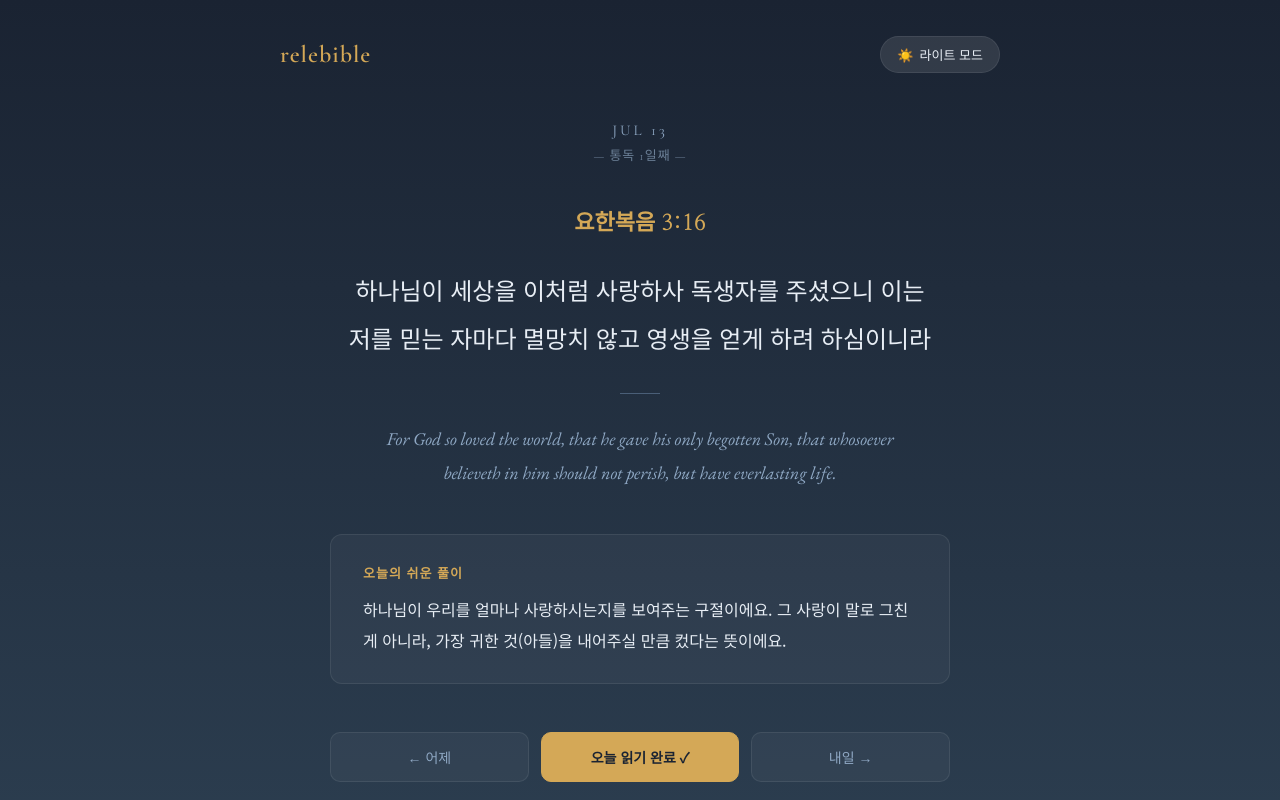
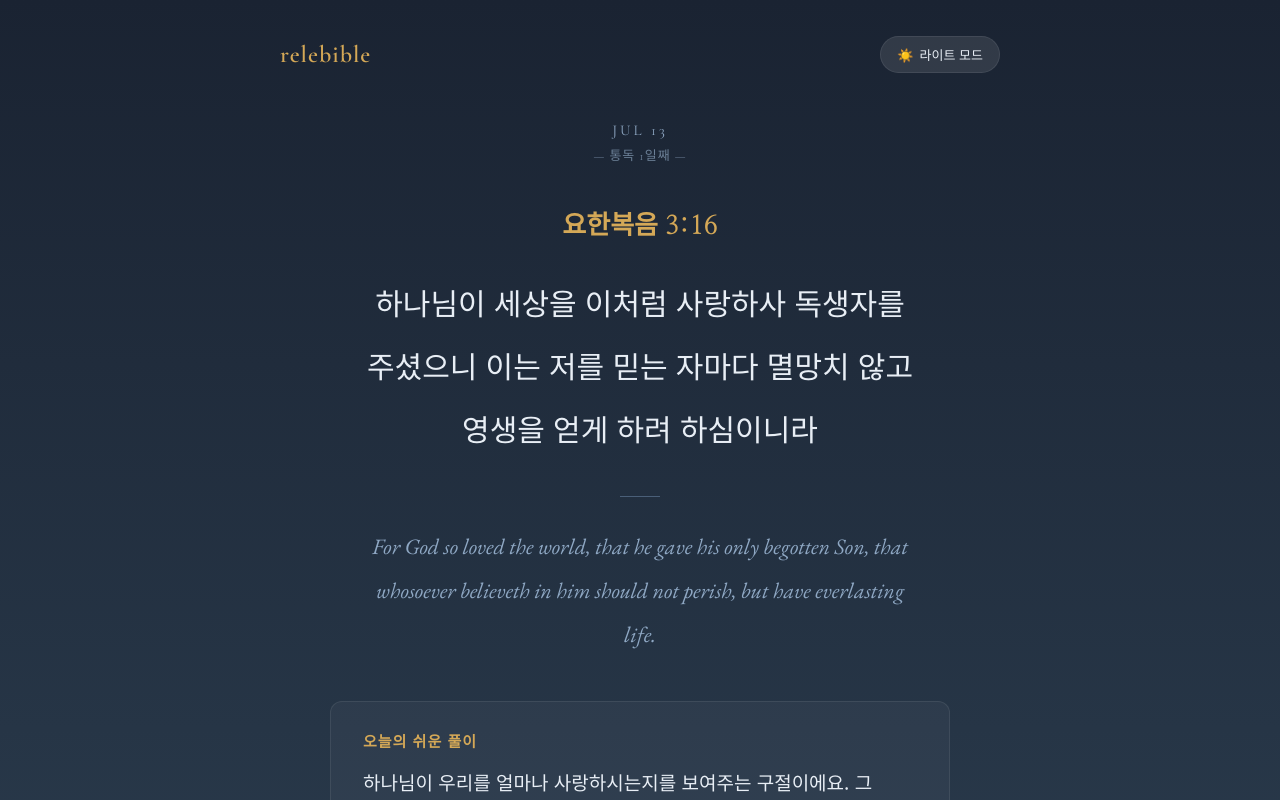
Before and after one commit to gmvfeel/relebible, a Next.js app: page / in a window 1280 px wide. Shown: the top 800 px of the page. Built offline with nearby package versions, Linux system fonts and the light colour scheme.

Commit message:
Add files via upload

```diff
--- a/app/globals.css
+++ b/app/globals.css
@@ -117,7 +117,7 @@ body {
 /* ===== 본문 영역 ===== */
 .ref {
   font-family: 'Nanum Myeongjo', serif;
-  font-size: 22px;
+  font-size: 26px;
   color: var(--accent);
   font-weight: 700;
   text-align: center;
@@ -125,7 +125,7 @@ body {
 }
 [data-theme="light"] .ref {
   font-family: 'Noto Sans KR', sans-serif;
-  font-size: 14px;
+  font-size: 16px;
   letter-spacing: 1px;
   text-align: left;
   margin-bottom: 20px;
@@ -151,17 +151,17 @@ body {
 
 .kr {
   font-family: 'Nanum Myeongjo', serif;
-  font-size: 24px;
-  line-height: 2;
+  font-size: 30px;
+  line-height: 2.1;
   text-align: center;
   max-width: 620px;
-  margin: 0 auto 28px;
+  margin: 0 auto 32px;
   word-break: keep-all;
 }
 [data-theme="light"] .kr {
   font-family: 'Noto Serif KR', serif;
-  font-size: 20px;
-  line-height: 1.9;
+  font-size: 26px;
+  line-height: 2;
   font-weight: 600;
   text-align: left;
   margin: 0;
@@ -176,9 +176,9 @@ body {
 
 .en {
   font-family: 'EB Garamond', serif;
-  font-size: 18px;
+  font-size: 22px;
   font-style: italic;
-  line-height: 1.9;
+  line-height: 2;
   color: var(--text-sub);
   text-align: center;
   max-width: 560px;
@@ -186,9 +186,9 @@ body {
 }
 [data-theme="light"] .en {
   font-family: 'Inter', sans-serif;
-  font-size: 17px;
+  font-size: 20px;
   font-style: normal;
-  line-height: 1.8;
+  line-height: 1.9;
   text-align: left;
 }
 
@@ -208,15 +208,15 @@ body {
   margin-top: 40px;
 }
 .interp-title {
-  font-size: 13px;
+  font-size: 15px;
   letter-spacing: 1px;
   color: var(--accent);
   margin-bottom: 12px;
   font-weight: 700;
 }
 .interp-body {
-  font-size: 16px;
-  line-height: 1.9;
+  font-size: 19px;
+  line-height: 2;
   color: var(--text-main);
   word-break: keep-all;
 }
@@ -235,11 +235,11 @@ body {
   background: var(--card-bg);
   border: 1px solid var(--card-border);
   color: var(--text-sub);
-  padding: 14px;
+  padding: 16px;
   border-radius: 10px;
   cursor: pointer;
   font-family: 'Noto Sans KR', sans-serif;
-  font-size: 14px;
+  font-size: 16px;
   transition: all var(--transition);
 }
 .nav-btn:hover { color: var(--text-main); }
@@ -252,5 +252,6 @@ body {
 
 @media (max-width: 560px) {
   [data-theme="light"] .verse-grid { grid-template-columns: 1fr; gap: 24px; }
-  .kr { font-size: 21px; }
+  .kr { font-size: 26px; }
+  [data-theme="light"] .kr { font-size: 24px; }
 }
```
